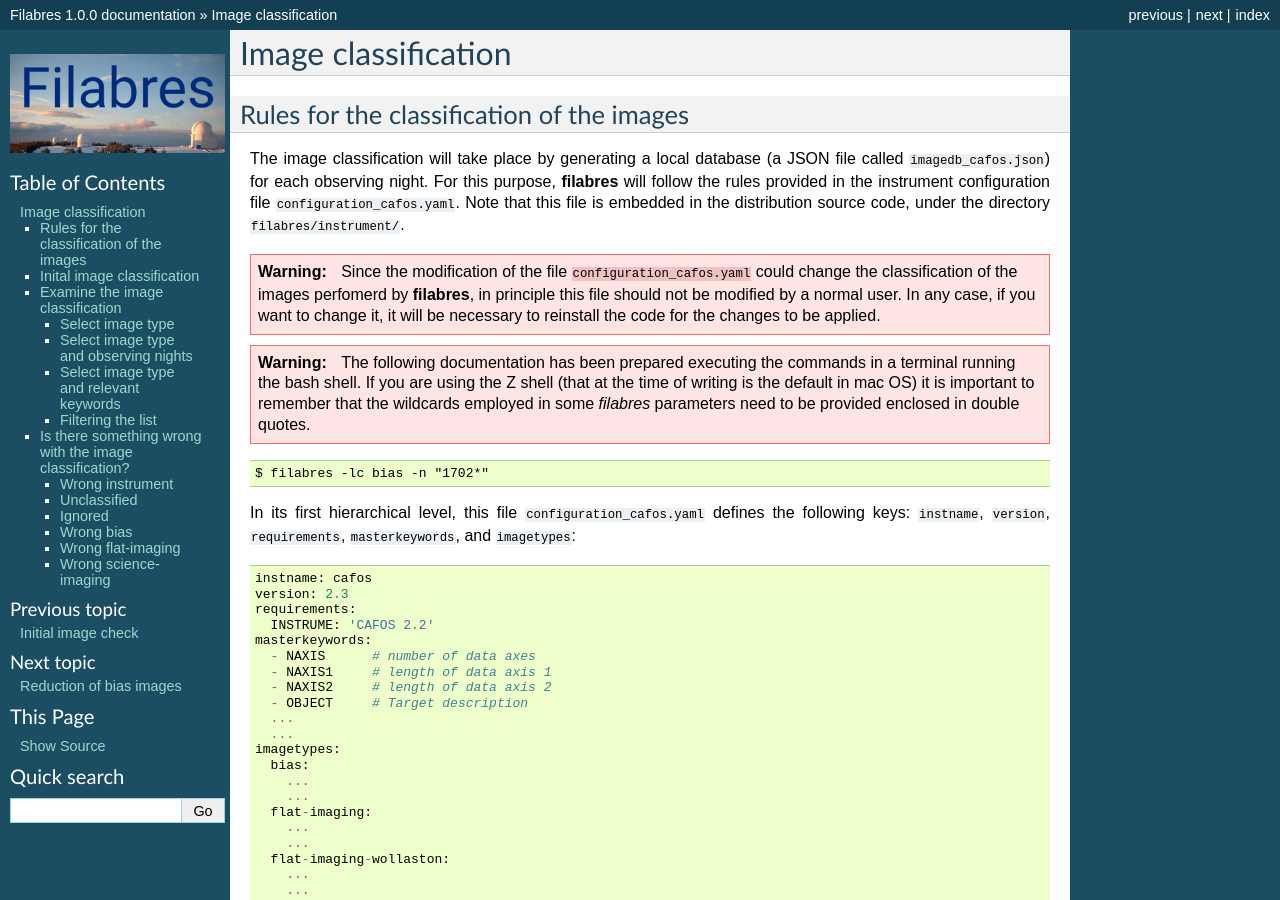
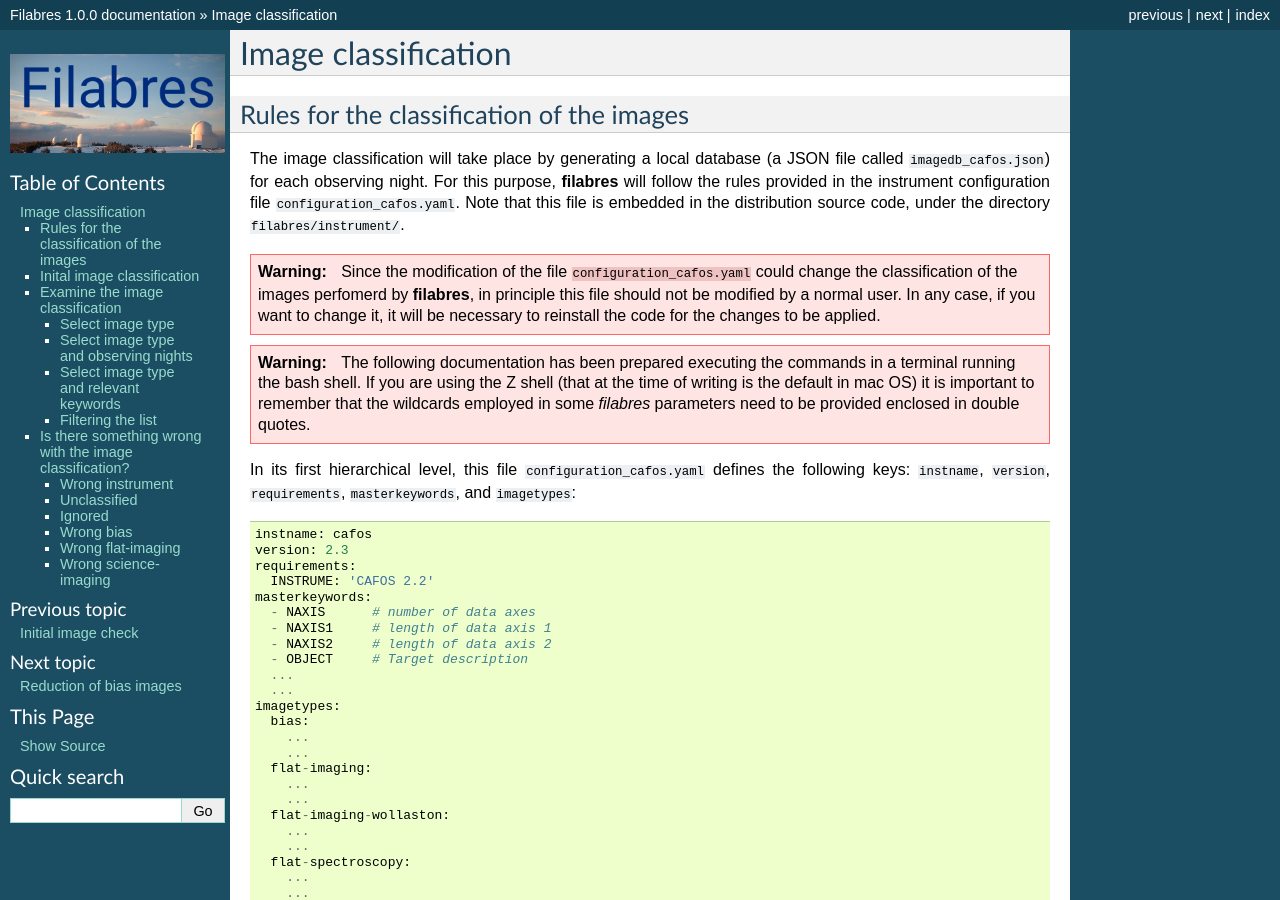
Before and after one commit to nicocardiel/filabres, a Sphinx documentation site: the page built from doc/classification.rst, in a window 1280 px wide and 900 px high. Built offline with Sphinx 7.4.7, drawn with Linux system fonts in a browser that asks for light colours; formulas are drawn with MathJax 3.

Commit message:
Update documentation

```diff
--- a/doc/classification.rst
+++ b/doc/classification.rst
@@ -30,10 +30,6 @@
    time of writing is the default in mac OS) it is important to remember that
    the wildcards employed in some `filabres` parameters need to be provided
    enclosed in double quotes.
-
-::
-
-   $ filabres -lc bias -n "1702*"
 
 
 In its first hierarchical level, this file ``configuration_cafos.yaml`` defines
```
